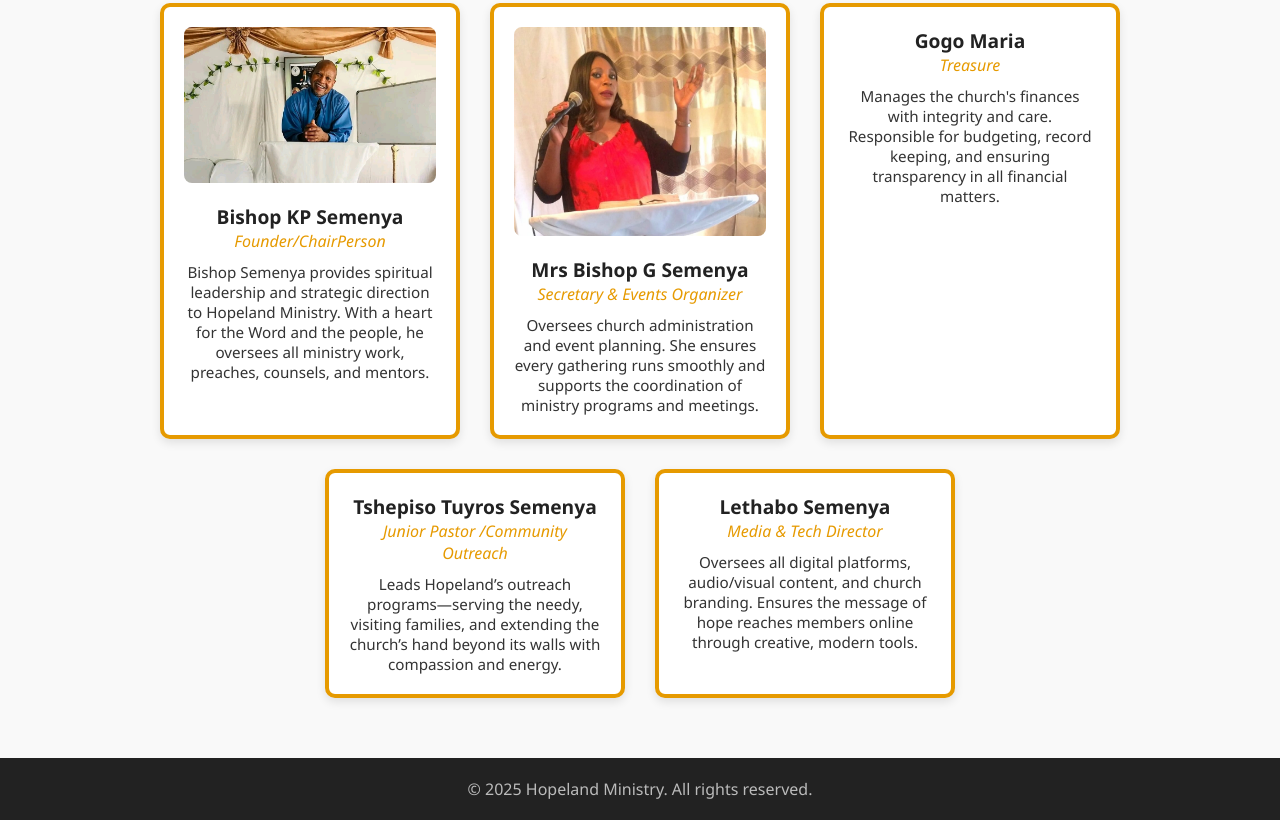
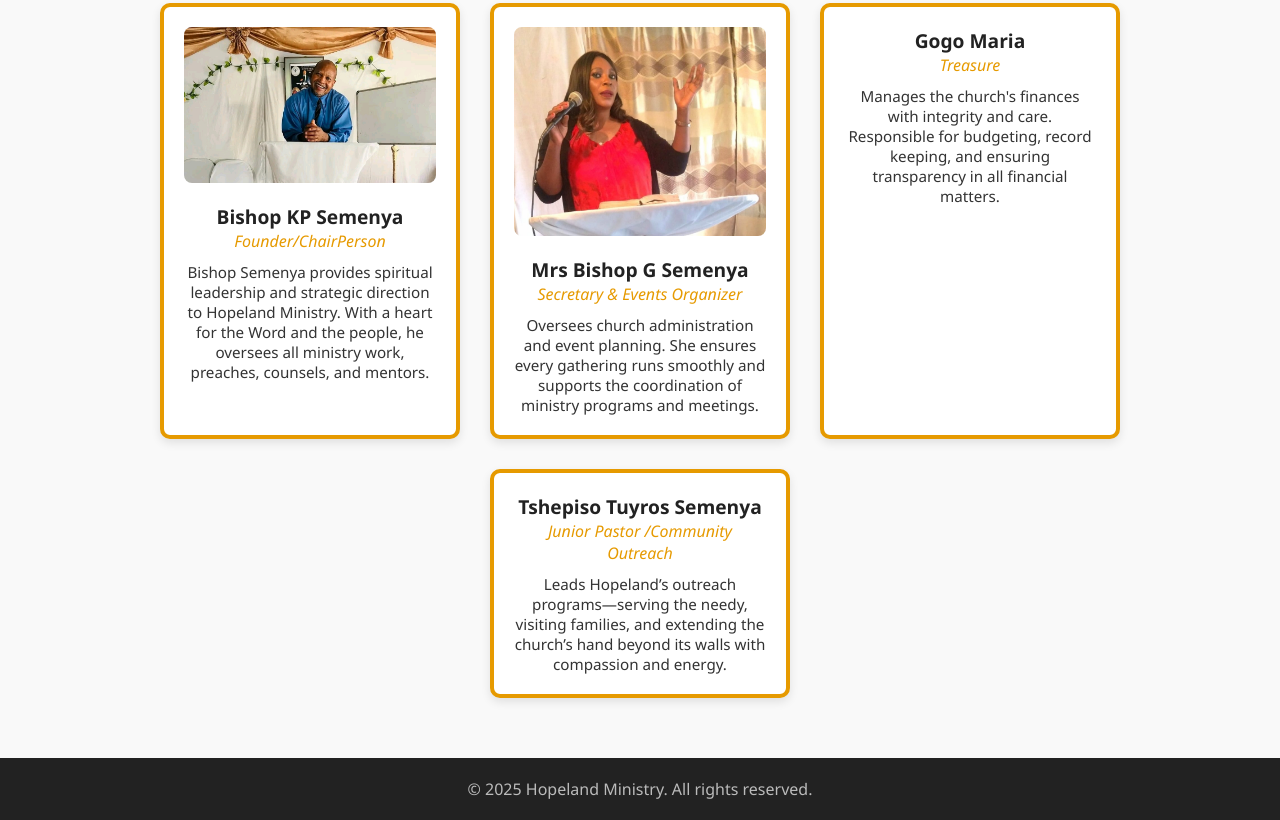
Before and after one commit to Leethabo27/Hope-Land-Ministry-site, a plain HTML site: page Leadership.html in a window 1280 px wide. Shown: the part 633-1453 px from the top of the page. Drawn offline with Linux system fonts and the light colour scheme.

Commit message:
Update Leadership.html

```diff
--- a/Leadership.html
+++ b/Leadership.html
@@ -177,15 +177,7 @@
           </div>
         </div>
 
-        <div class="leader-card">
-          <div class="leader-name">Lethabo Semenya</div>
-          <div class="leader-role">Media & Tech Director</div>
-          <div class="leader-bio">
-            Oversees all digital platforms, audio/visual content, and church
-            branding. Ensures the message of hope reaches members online through
-            creative, modern tools.
-          </div>
-        </div>
+
       </section>
     </main>
     <script></script>
```
